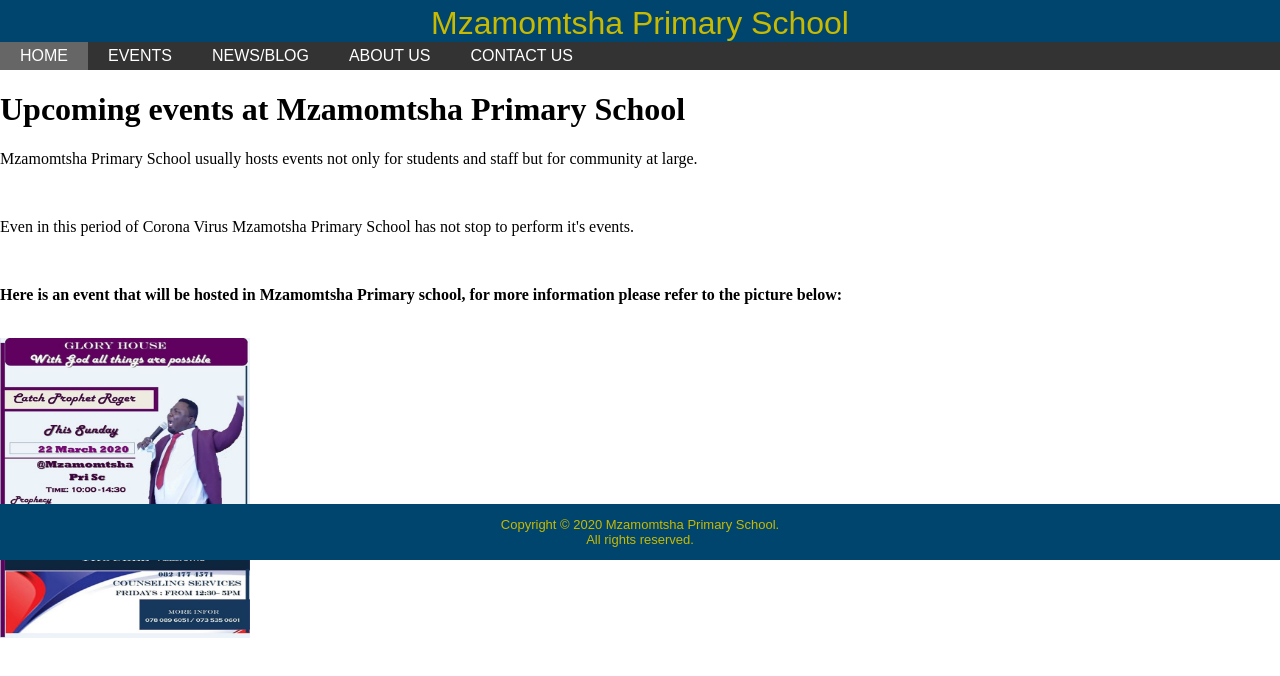
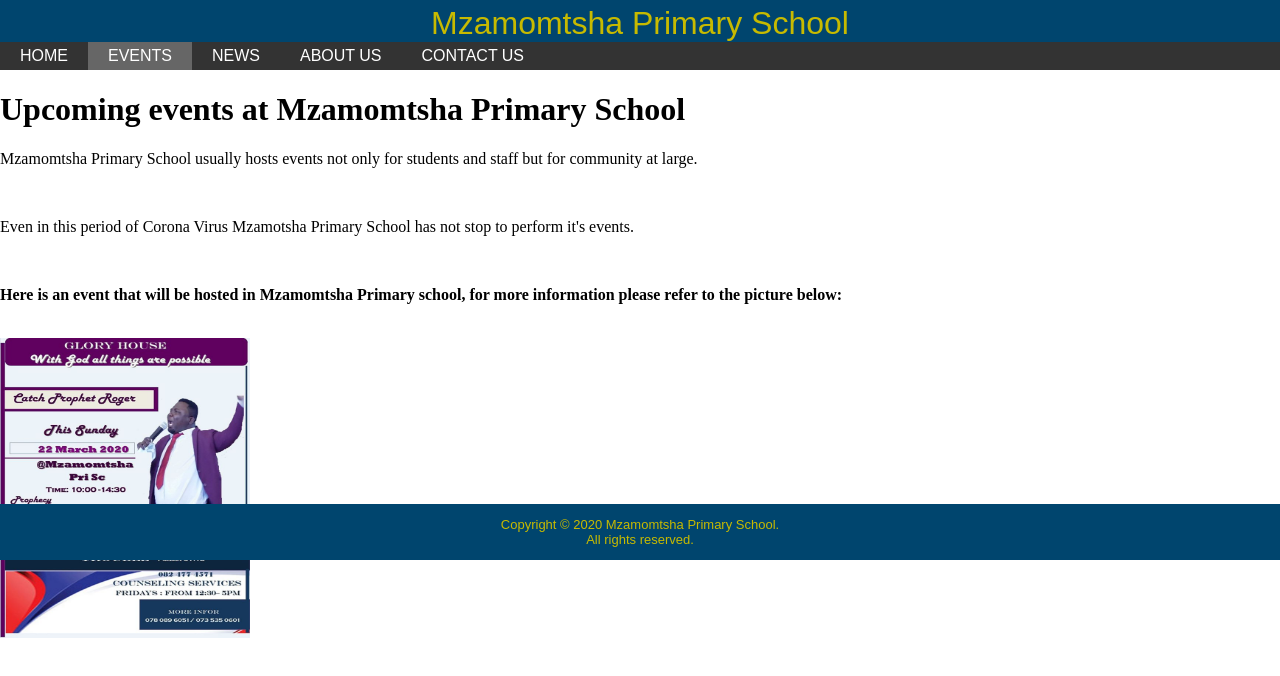
Before and after one commit to Jenny-Coleman/Code-Geous, a plain HTML site: page Event.html in a window 1280 px wide. Shown: the part 240-916 px from the top of the page. Drawn offline with Linux system fonts and the light colour scheme.

Commit message:
Update Event.html

```diff
--- a/Event.html
+++ b/Event.html
@@ -67,9 +67,9 @@
             <br>
 
             <div class="navbar">
-                <a href="./Welcome.html" class="active">HOME</a>
-                <a href="./Event.html">EVENTS</a>
-                <a href="./News.html">NEWS/BLOG</a>
+                <a href="./Welcome.html">HOME</a>
+                <a href="./Event.html" class="active">EVENTS</a>
+                <a href="./News.html">NEWS</a>
                 <a href="./AboutUs.html">ABOUT US</a>
                 <a href="./ContactUs.html">CONTACT US</a>
             </div>
@@ -82,7 +82,7 @@
         <p>Mzamomtsha Primary School usually hosts events not only for students and staff but for community at large.</p><br>
         <p>Even in this period of Corona Virus Mzamotsha Primary School has not stop to perform it's events.</p><br>
         <p><strong>Here is an event that will be hosted in Mzamomtsha Primary school, for more information please refer to the picture below:</strong></p><br>
-        <img src="./Event(1).jpg" alt="Event" width="250" height="300"><br><br>
+        <img src="./Event(1).jpg" alt="Event" width="250" height="300"><br><br><br><br>
 
         <footer>
             <div class="footer">
```
